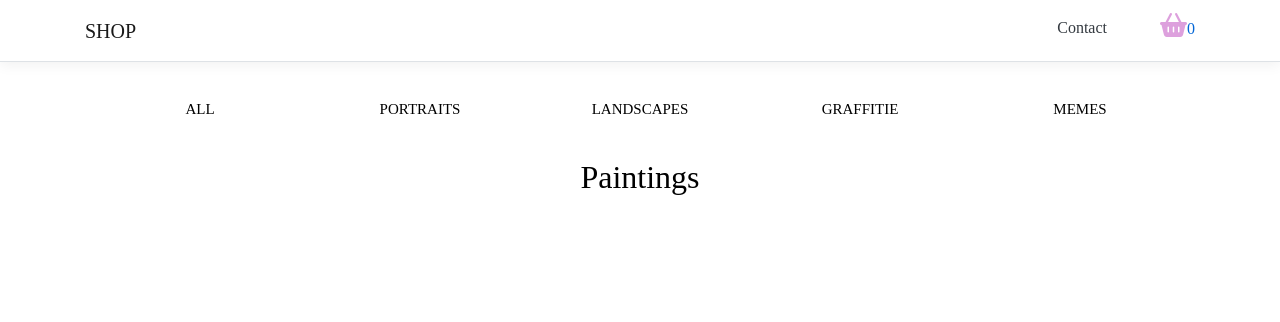
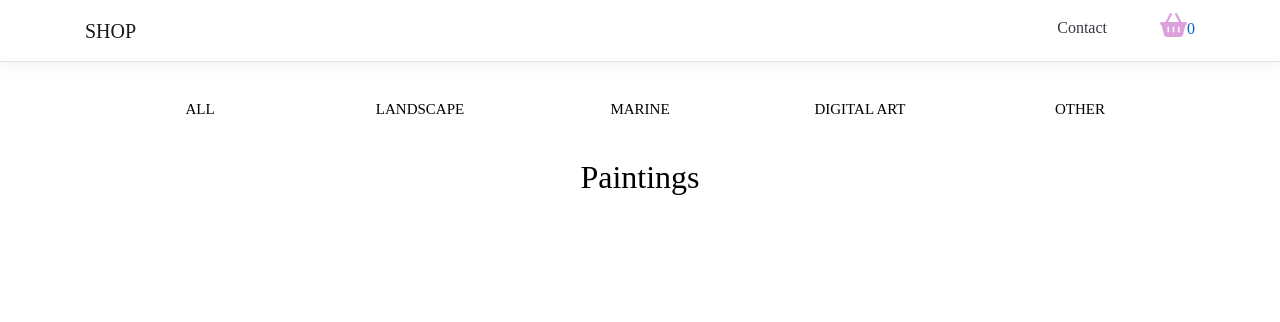
Before and after one commit to Tragicoma/ArtStore-Web-App, an ASP.NET Core app: page /Shop/ShopFront in a window 1280 px wide. Shown: the top 322 px of the page. Run offline with ASP.NET Core 8, Linux system fonts and the light colour scheme; some libraries are stand-ins or nearby versions.

Commit message:
shows euros

```diff
--- a/ArtStore.Ui/Views/Shop/ShopFront.cshtml
+++ b/ArtStore.Ui/Views/Shop/ShopFront.cshtml
@@ -12,10 +12,10 @@
 <body>
     <div class="category_container">
         <p class="category_item" id="all">ALL</p>
-        <p class="category_item" id="1">PORTRAITS</p>
-        <p class="category_item" id="2">LANDSCAPES</p>
-        <p class="category_item" id="graffiti">GRAFFITIE</p>
-        <p class="category_item" id="meme">MEMES</p>
+        <p class="category_item" id="1">LANDSCAPE</p>
+        <p class="category_item" id="2">MARINE</p>
+        <p class="category_item" id="3">DIGITAL ART</p>
+        <p class="category_item" id="4">OTHER</p>
     </div>
 
 
@@ -31,7 +31,7 @@
                     <a asp-controller="Shop" asp-action="ProductDetails">
                         <img src="~/exampleForShopFront/vincents.jpg" />
                         <h4> @product.Name </h4>
-                        <p> @product.Price</p>
+                        <p> @product.Price.ToString("C")</p>
                     </a>
                 </div>
 
```
